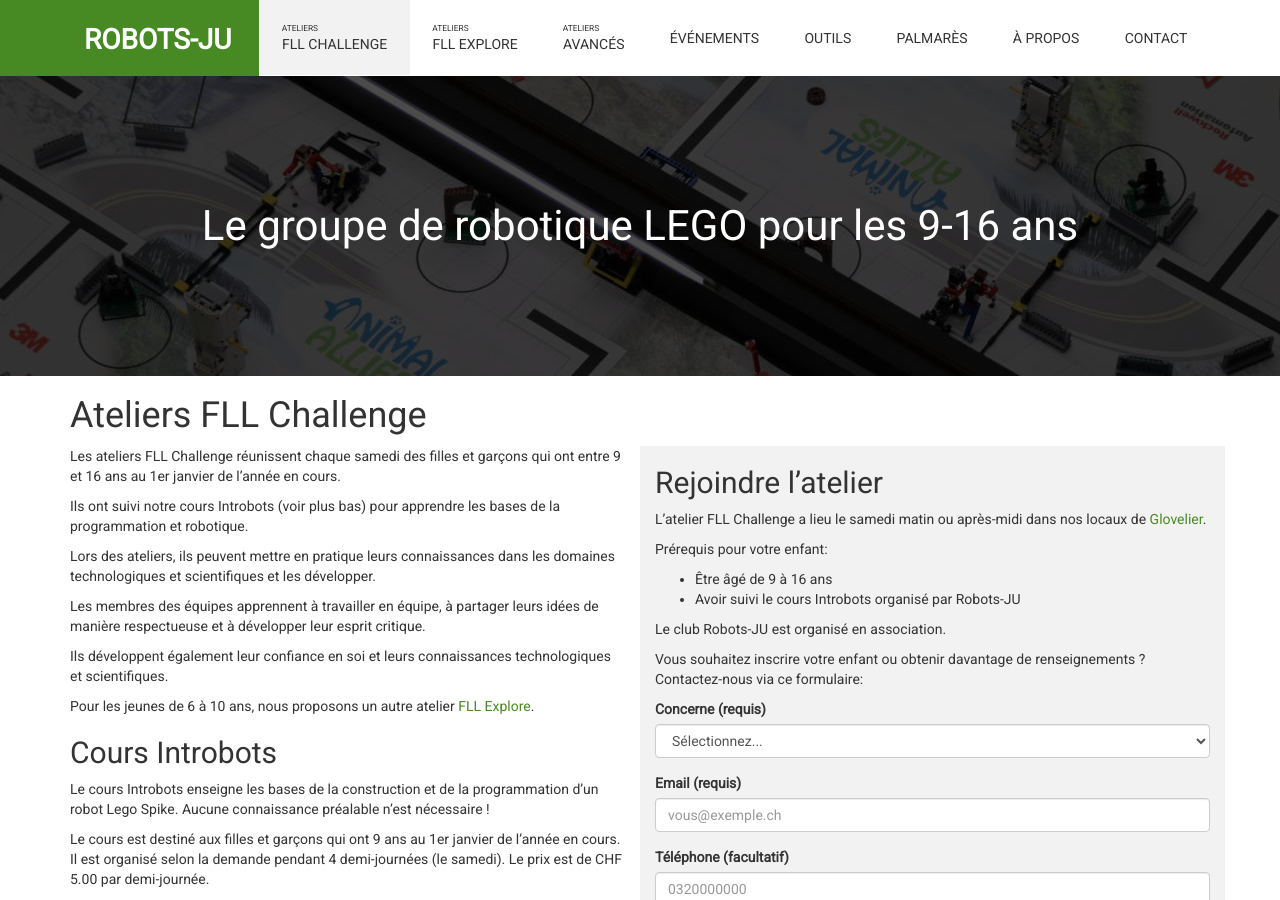
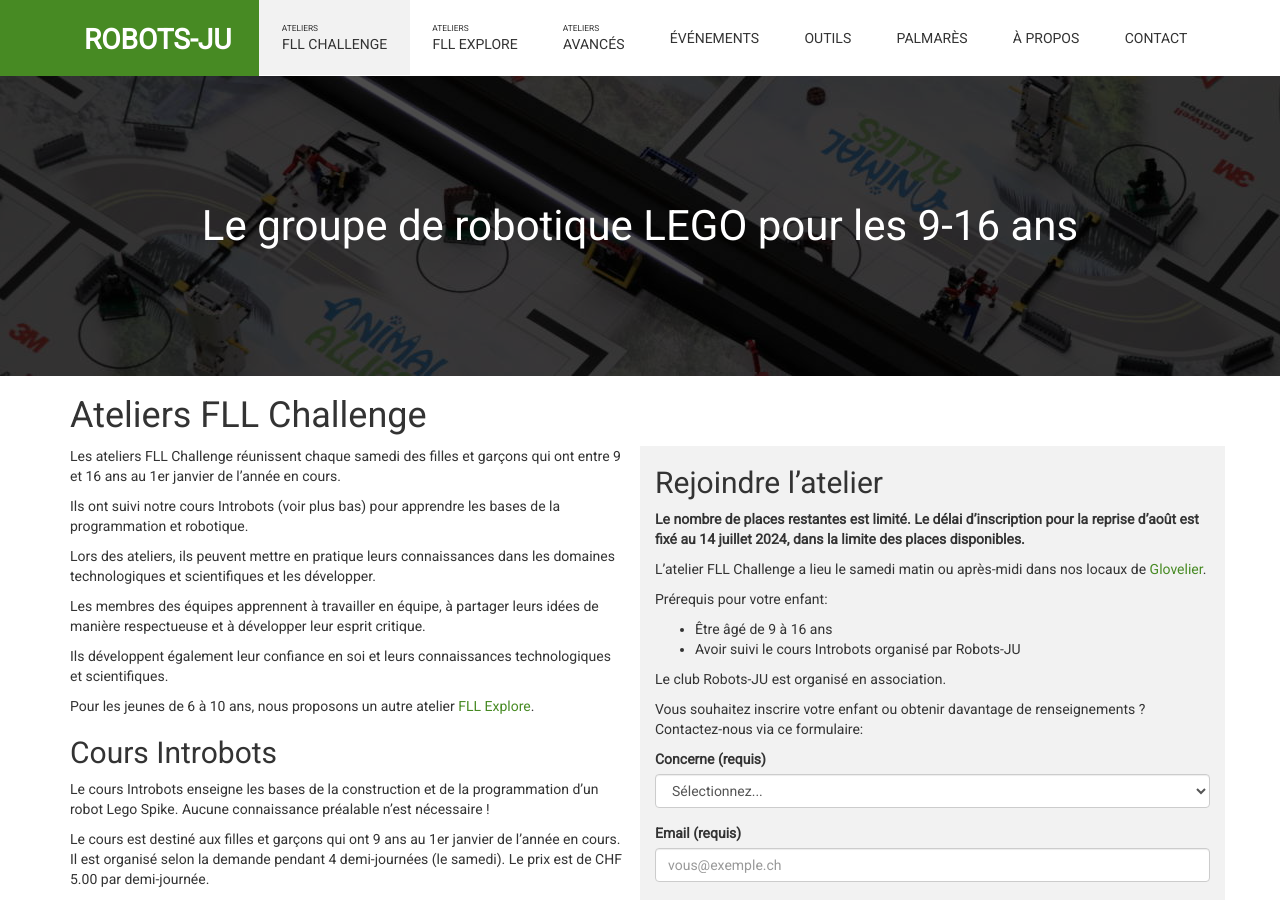
Before and after one commit to robots-ju/robots-ju.ch, a Jekyll site: the page built from ateliers-fll.md, in a window 1280 px wide and 900 px high. Built offline with Jekyll 4.4.1, drawn with Linux system fonts in a browser that asks for light colours; comment, search, counter and statistics services are not loaded.

Commit message:
Délai d'inscription Challenge

```diff
--- a/ateliers-fll.md
+++ b/ateliers-fll.md
@@ -70,6 +70,8 @@ Plus d'informations: <https://coupe.robots-ju.ch/>
 
 ## Rejoindre l'atelier
 
+**Le nombre de places restantes est limité. Le délai d'inscription pour la reprise d'août est fixé au 14 juillet 2024, dans la limite des places disponibles.**
+
 L'atelier FLL Challenge a lieu le samedi matin ou après-midi dans nos locaux de [Glovelier](https://www.google.ch/maps/place/Rue+des+Places+7,+2855+Glovelier/@47.3390915,7.2066171,17z/data=!3m1!4b1!4m5!3m4!1s0x4791e4df12d571d5:0xfc3cb407ccf2c65f!8m2!3d47.3390879!4d7.2088058?hl=fr).
 
 Prérequis pour votre enfant:
```
